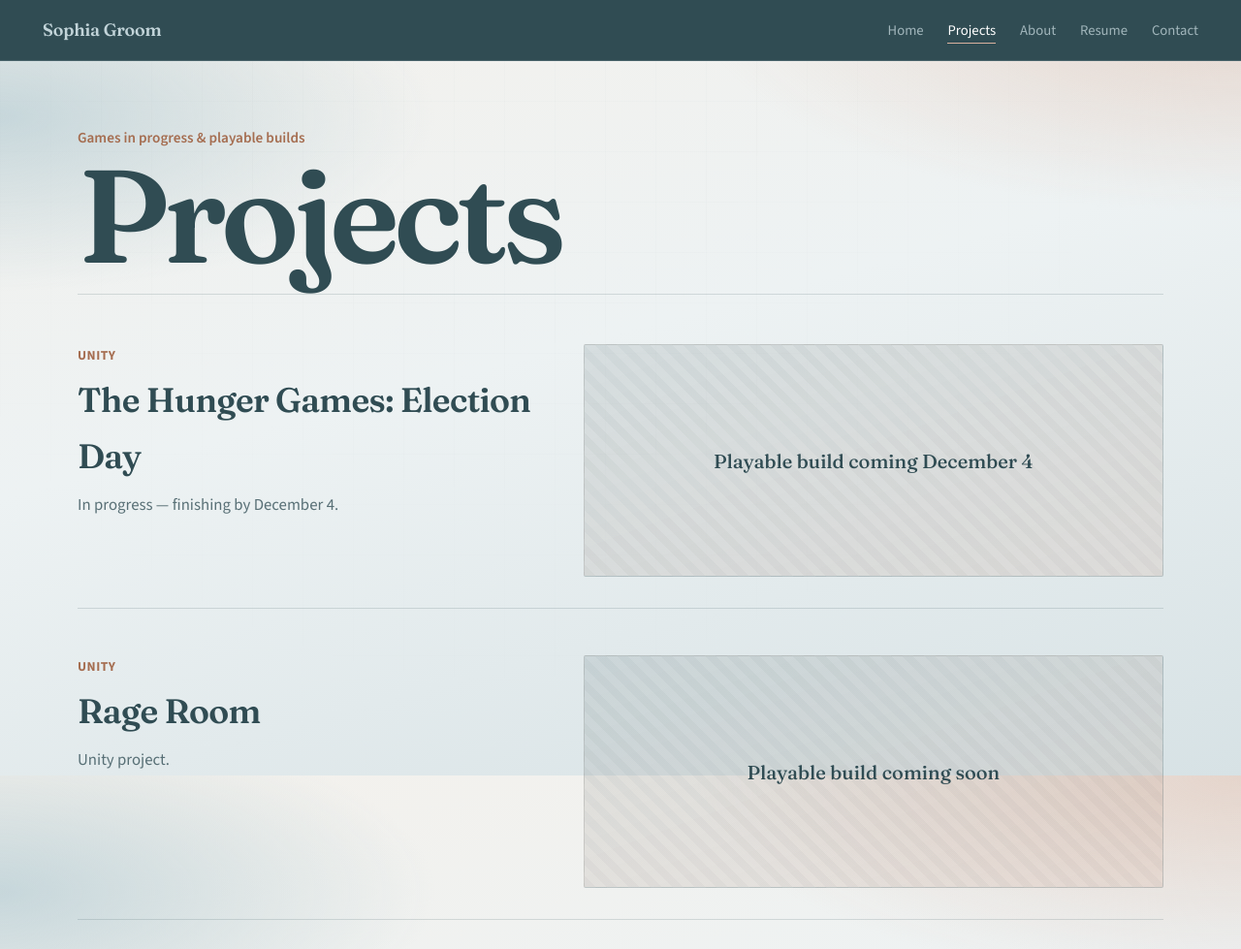
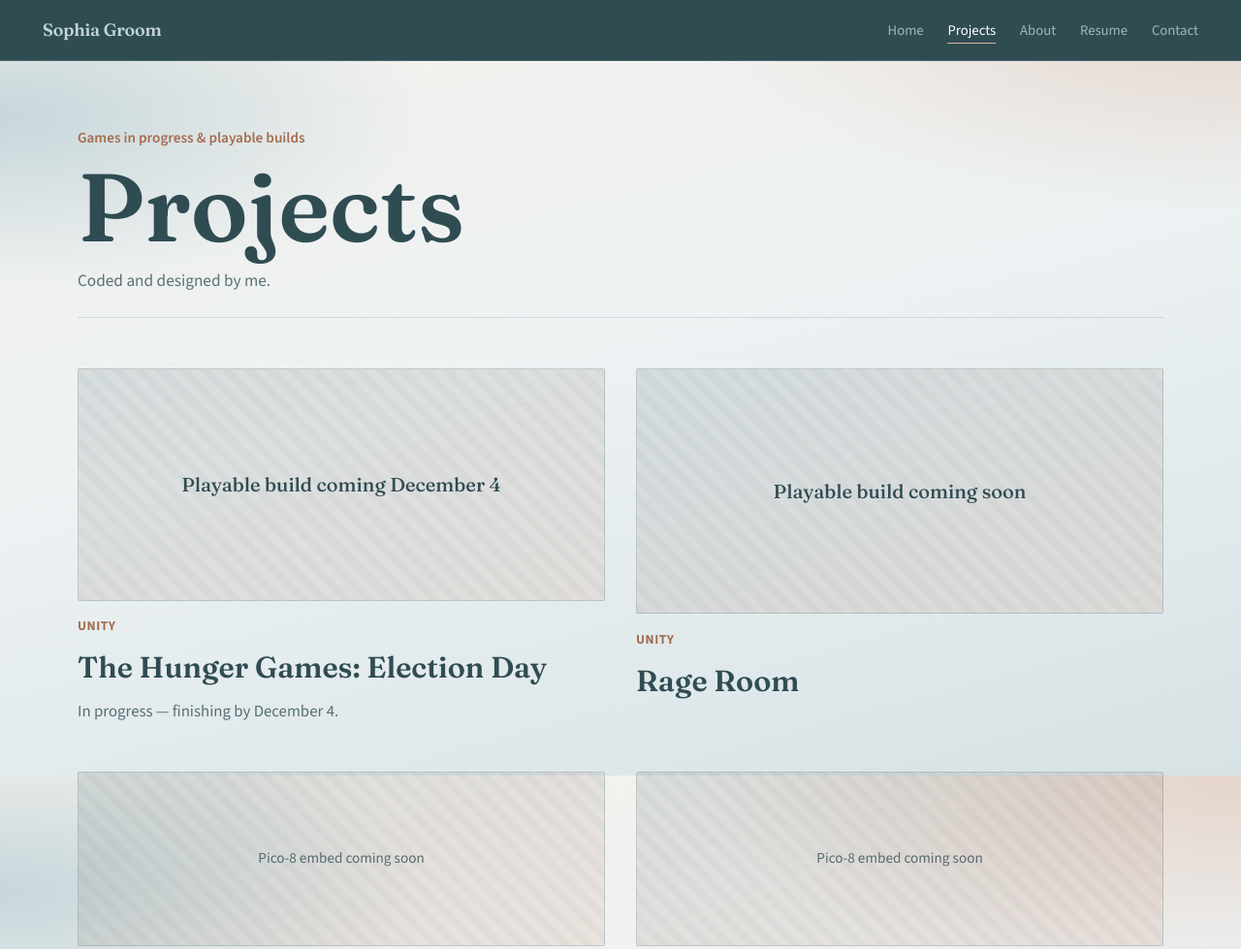
Before and after one commit to SophiaGroom/SophiaGroom.github.io, a plain HTML site: page projects.html in a window 1280 px wide. Shown: the top 979 px of the page at 97% size. Drawn offline with nearby package versions, Linux system fonts and the light colour scheme.

Commit message:
Tweak Projects title spacing and side-by-side Unity layout
Make the Projects heading smaller with normal letter spacing, move
the credit under the title, put Unity games side by side, and remove
the Rage Room blurb.

Co-authored-by: SophiaGroom <SophiaGroom@users.noreply.github.com>

```diff
--- a/projects.html
+++ b/projects.html
@@ -8,7 +8,7 @@
     <link rel="preconnect" href="https://fonts.googleapis.com">
     <link rel="preconnect" href="https://fonts.gstatic.com" crossorigin>
     <link href="https://fonts.googleapis.com/css2?family=Fraunces:opsz,wght@9..144,500;9..144,600;9..144,700&family=Source+Sans+3:wght@400;500;600;700&display=swap" rel="stylesheet">
-    <link rel="stylesheet" href="styles.css?v=20261119f">
+    <link rel="stylesheet" href="styles.css?v=20261119g">
 </head>
 <body>
     <header class="site-header">
@@ -29,32 +29,34 @@
         <header class="projects-hero reveal">
             <p class="projects-kicker">Games in progress &amp; playable builds</p>
             <h1 class="projects-title">Projects</h1>
+            <p class="projects-credit">Coded and designed by me.</p>
         </header>
 
         <section class="game-stack" aria-label="Games">
-            <article class="game-feature reveal" id="hunger-games">
+            <div class="game-pair" aria-label="Unity games">
+                <article class="game-card reveal" id="hunger-games">
+                    <div class="play-slot play-slot-lg" data-play-slot="unity-hunger-games">
+                        Playable build coming December 4
+                    </div>
                     <div class="game-copy">
                         <p class="game-engine">Unity</p>
                         <h2>The Hunger Games: Election Day</h2>
                         <p class="game-blurb">In progress — finishing by December 4.</p>
                     </div>
-                <div class="play-slot play-slot-lg" data-play-slot="unity-hunger-games">
-                    Playable build coming December 4
-                </div>
                 </article>
 
-            <article class="game-feature reveal" id="rage-room">
+                <article class="game-card reveal" id="rage-room">
+                    <div class="play-slot play-slot-lg" data-play-slot="unity-rage-room">
+                        Playable build coming soon
+                    </div>
                     <div class="game-copy">
                         <p class="game-engine">Unity</p>
                         <h2>Rage Room</h2>
-                    <p class="game-blurb">Unity project.</p>
-                </div>
-                <div class="play-slot play-slot-lg" data-play-slot="unity-rage-room">
-                    Playable build coming soon
                     </div>
                 </article>
+            </div>
 
-            <div class="pico-pair" aria-label="Pico-8 games">
+            <div class="game-pair" aria-label="Pico-8 games">
                 <article class="game-card reveal" id="pico8-game-1">
                     <div class="play-slot" data-play-slot="pico8-1">
                         Pico-8 embed coming soon
@@ -62,7 +64,6 @@
                     <div class="game-copy">
                         <p class="game-engine">Pico-8</p>
                         <h2>Pico-8 Game 1</h2>
-                        <p class="game-blurb">Coded and designed by me.</p>
                     </div>
                 </article>
 
@@ -73,7 +74,6 @@
                     <div class="game-copy">
                         <p class="game-engine">Pico-8</p>
                         <h2>Pico-8 Game 2</h2>
-                        <p class="game-blurb">Coded and designed by me.</p>
                     </div>
                 </article>
             </div>
--- a/styles.css
+++ b/styles.css
@@ -423,12 +423,19 @@ main {
 .projects-title {
   margin: 0;
   font-family: var(--font-display);
-  font-size: clamp(4rem, 14vw, 8.5rem);
+  font-size: clamp(3.2rem, 10vw, 6.2rem);
   font-weight: 600;
   font-optical-sizing: auto;
-  line-height: 0.86;
-  letter-spacing: -0.045em;
+  line-height: 1;
+  letter-spacing: normal;
   color: var(--slate);
+}
+
+.projects-credit {
+  margin: 0.85rem 0 0;
+  font-family: var(--font-body);
+  font-size: 1.08rem;
+  color: var(--text-muted);
 }
 
 .game-stack {
@@ -436,22 +443,13 @@ main {
   gap: clamp(2rem, 5vw, 3rem);
 }
 
-.game-feature {
-  display: grid;
-  grid-template-columns: minmax(0, 0.9fr) minmax(0, 1.1fr);
-  gap: clamp(1rem, 3vw, 2rem);
-  align-items: stretch;
-  padding-bottom: clamp(1.5rem, 3vw, 2rem);
-  border-bottom: 1px solid var(--line);
-}
-
 .game-copy h2,
 .project h2 {
   margin: 0 0 0.45rem;
   font-family: var(--font-display);
-  font-size: clamp(1.55rem, 3vw, 2.2rem);
+  font-size: clamp(1.45rem, 2.6vw, 1.9rem);
   font-weight: 600;
-  letter-spacing: -0.02em;
+  letter-spacing: normal;
   color: var(--slate);
 }
 
@@ -471,7 +469,7 @@ main {
   font-size: 1.05rem;
 }
 
-.pico-pair {
+.game-pair {
   display: grid;
   grid-template-columns: repeat(2, minmax(0, 1fr));
   gap: clamp(1.2rem, 3vw, 2rem);
@@ -709,13 +707,12 @@ main {
 
 @media (max-width: 860px) {
   .contact-layout,
-  .game-feature,
-  .pico-pair {
+  .game-pair {
     grid-template-columns: 1fr;
   }
 
   .projects-title {
-    font-size: clamp(3.4rem, 18vw, 5.5rem);
+    font-size: clamp(2.8rem, 14vw, 4.4rem);
   }
 }
 
```
Lines whose indentation alone changed are shown as unchanged.
